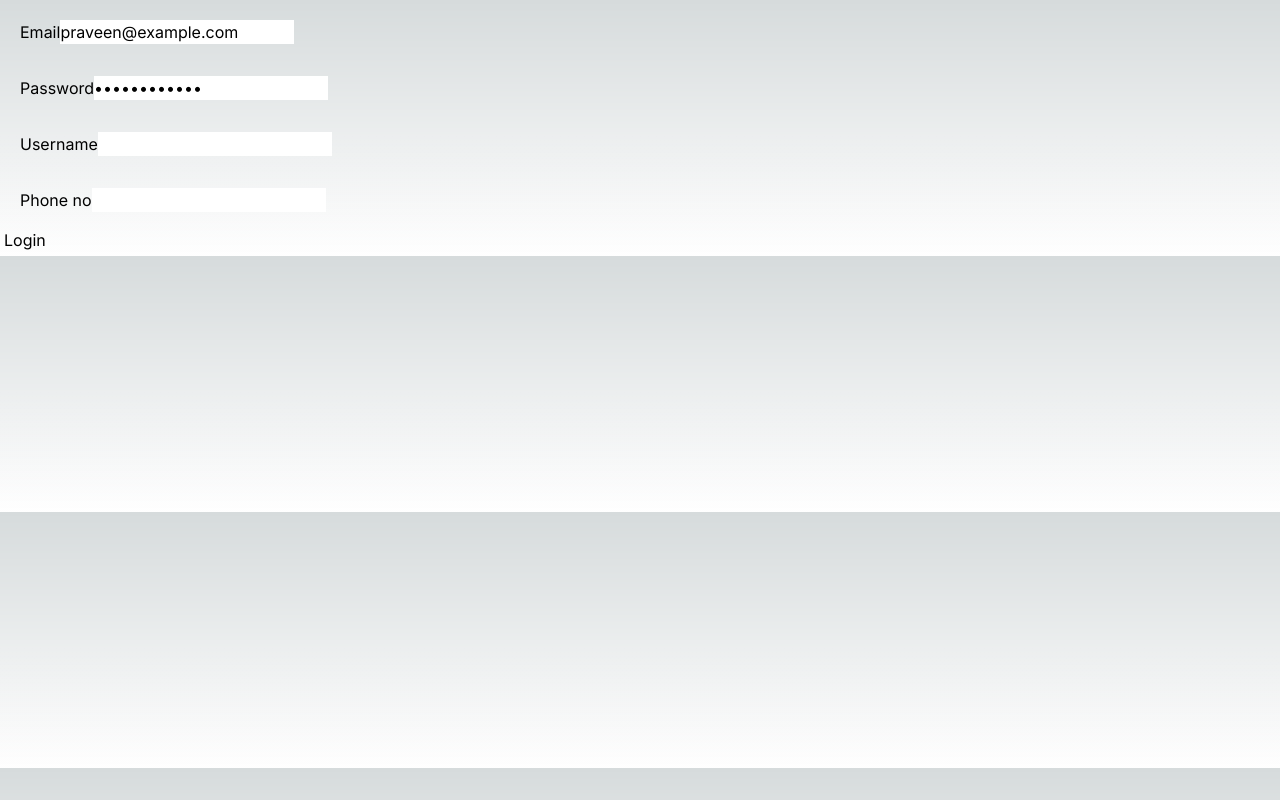
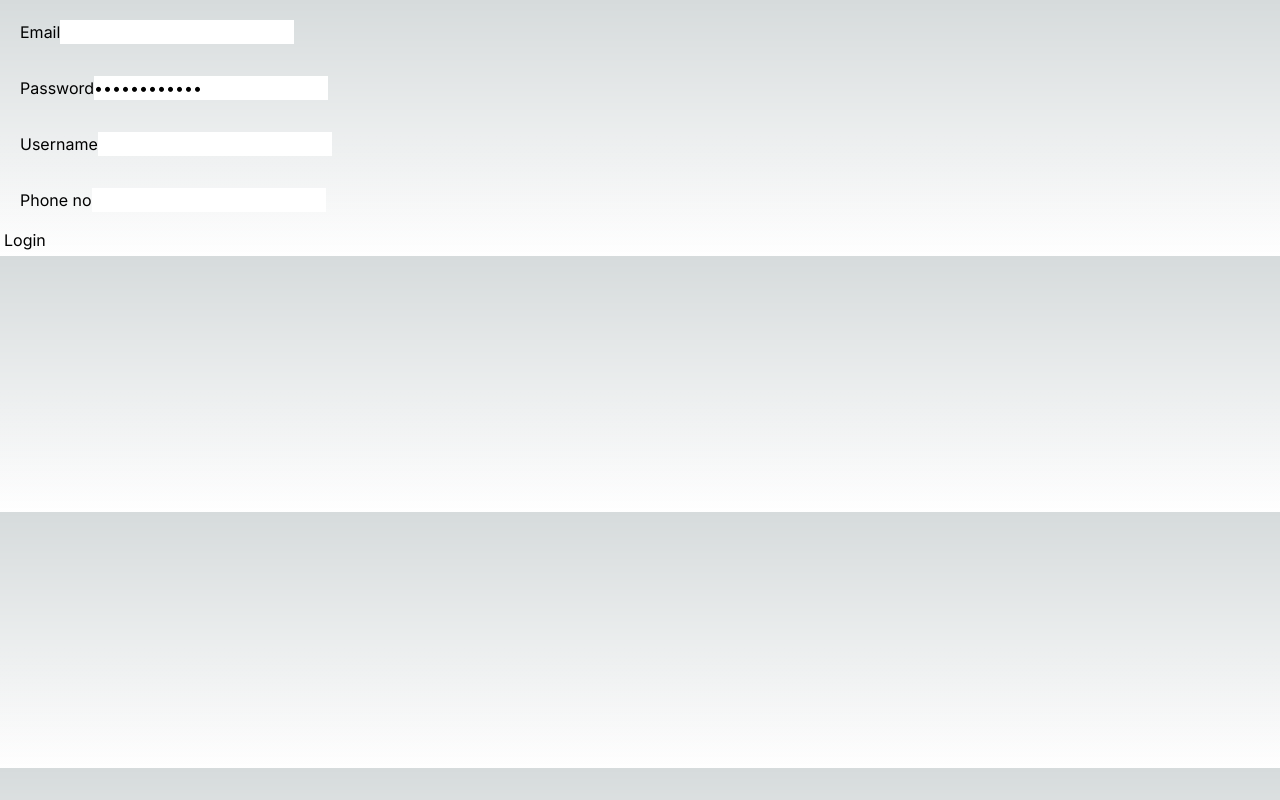
Before and after one commit to frontenddevtrainer/musicstore-nextjs-18mar, a Next.js app: page /login in a window 1280 px wide. Built offline with nearby package versions, Linux system fonts and the light colour scheme.

Commit message:
Added validation rules using yup

```diff
--- a/app/components/login/index.tsx
+++ b/app/components/login/index.tsx
@@ -1,6 +1,17 @@
 "use client";
 import { useState } from "react";
 import { Formik } from "formik";
+import * as Yup from "yup";
+
+const formValidateSchema = Yup.object().shape({
+  password: Yup.string().required("Password is a required field"),
+  contact: Yup.object().shape({
+    email: Yup.string()
+      .email("Email pattern is not matching")
+      .required("You didn't fill the email"),
+    phoneno: Yup.string().required(),
+  }),
+});
 
 const LoginForm = ({
   email = "",
@@ -15,8 +26,9 @@ const LoginForm = ({
 
   return (
     <Formik
-      initialValues={{ contact: { email: email, phoneno: "" }, password }}
+      initialValues={{ contact: { email: "", phoneno: "" }, password }}
       onSubmit={onSubmit}
+      validationSchema={formValidateSchema}
     >
       {({
         values,
@@ -31,6 +43,8 @@ const LoginForm = ({
           password,
         } = values;
 
+        console.log(touched);
+
         return (
           <form className="p-1" onSubmit={handleSubmit}>
             <p className="p-4">
@@ -42,6 +56,9 @@ const LoginForm = ({
                 onChange={handleChange}
                 onBlur={handleBlur}
               />
+              {errors?.contact?.email && touched.contact?.email && (
+                <span>{errors?.contact?.email}</span>
+              )}
             </p>
             <p className="p-4">
               <label htmlFor="password">Password</label>
@@ -52,6 +69,9 @@ const LoginForm = ({
                 onChange={handleChange}
                 onBlur={handleBlur}
               />
+              {errors?.password && touched.password && (
+                <span>{errors?.password}</span>
+              )}
             </p>
 
             <p className="p-4">
@@ -68,6 +88,9 @@ const LoginForm = ({
                 onChange={handleChange}
                 onBlur={handleBlur}
               />
+              {errors?.contact?.phoneno && touched.contact?.phoneno && (
+                <span>{errors?.contact?.phoneno}</span>
+              )}
             </p>
             <button type="submit">Login</button>
           </form>
--- a/package.json
+++ b/package.json
@@ -24,7 +24,8 @@
     "react": "^18",
     "react-dom": "^18",
     "react-redux": "^9.1.0",
-    "redux": "^5.0.1"
+    "redux": "^5.0.1",
+    "yup": "^1.4.0"
   },
   "devDependencies": {
     "@types/bcryptjs": "^2.4.6",
```
Also changed, not shown: 1 other file (tests, documents, lock files or other folders).
